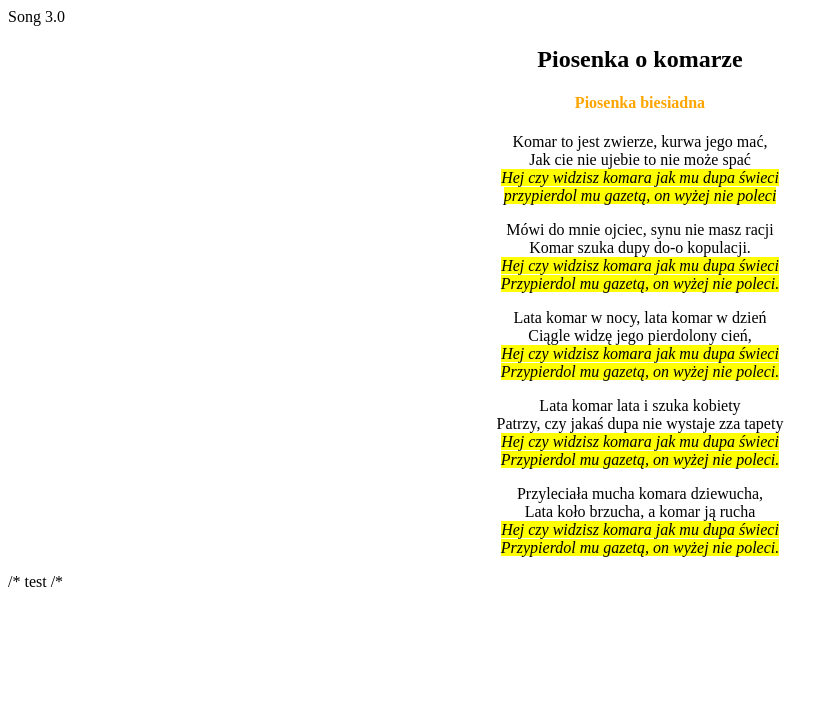
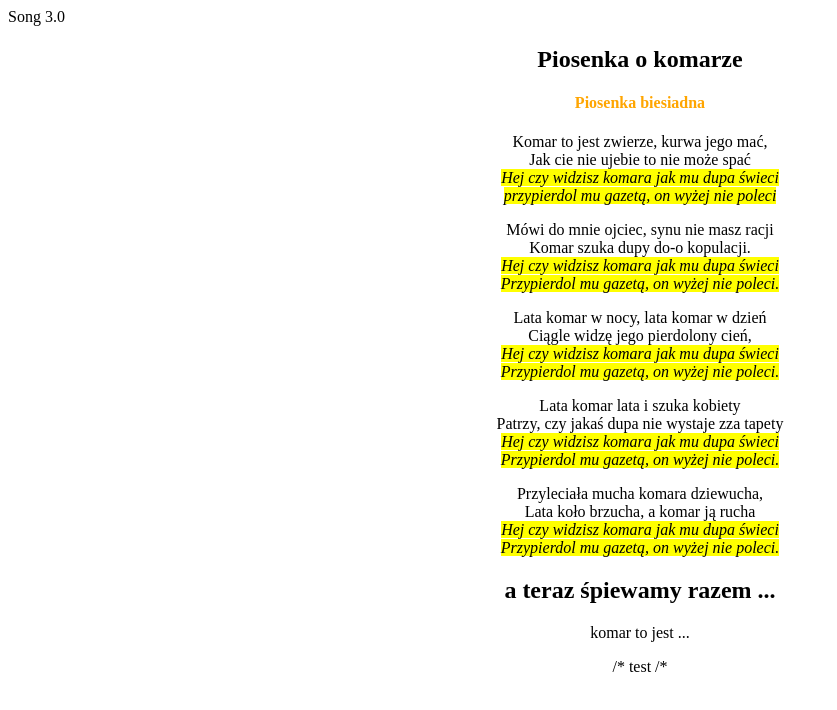
Before and after one commit to KrzysztofAugustyniak1981/nauka-gita, a plain HTML site: page index.html in a window 1280 px wide. Shown: the whole page, without its empty margins (0-837 px from the left). Drawn offline with Linux system fonts and the light colour scheme.

Commit message:
add lets sing

```diff
--- a/index.html
+++ b/index.html
@@ -16,6 +16,9 @@
         <p>Lata komar lata i szuka kobiety<br>Patrzy, czy jakaś dupa nie wystaje zza tapety<br><span>Hej czy widzisz komara jak mu dupa świeci<br>Przypierdol mu gazetą, on wyżej nie poleci.</span></p>
         <p>Przyleciała mucha komara dziewucha,<br>Lata koło brzucha, a komar ją rucha<br><span>Hej czy widzisz komara jak mu dupa świeci<br>Przypierdol mu gazetą, on wyżej nie poleci.</span></p>
       </div>
+      <div class="container">
+          <h2> a teraz śpiewamy razem ...</h2>
+          <p> komar to jest ...</p>
     </body>
 </html>
 /* test /*
```
